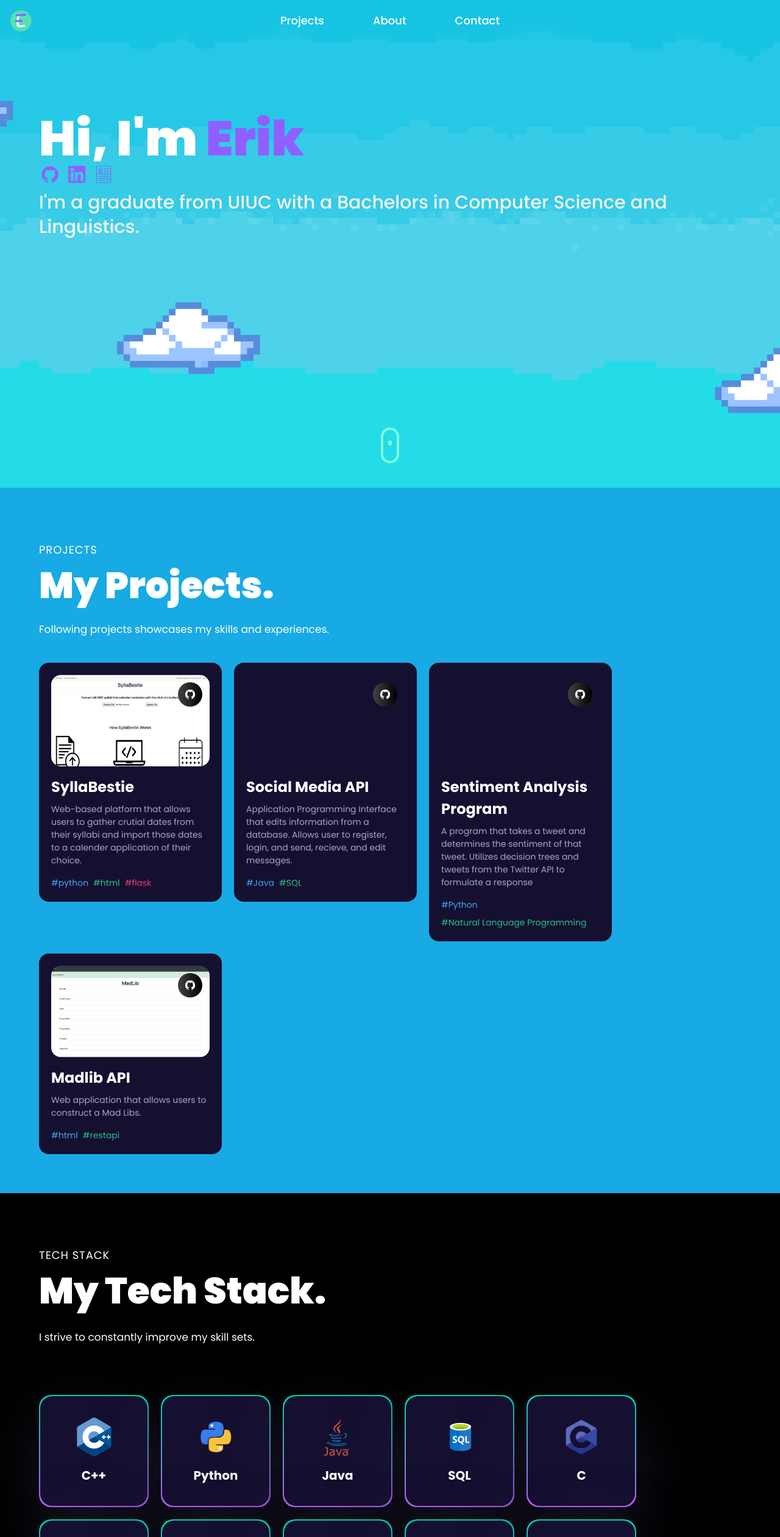
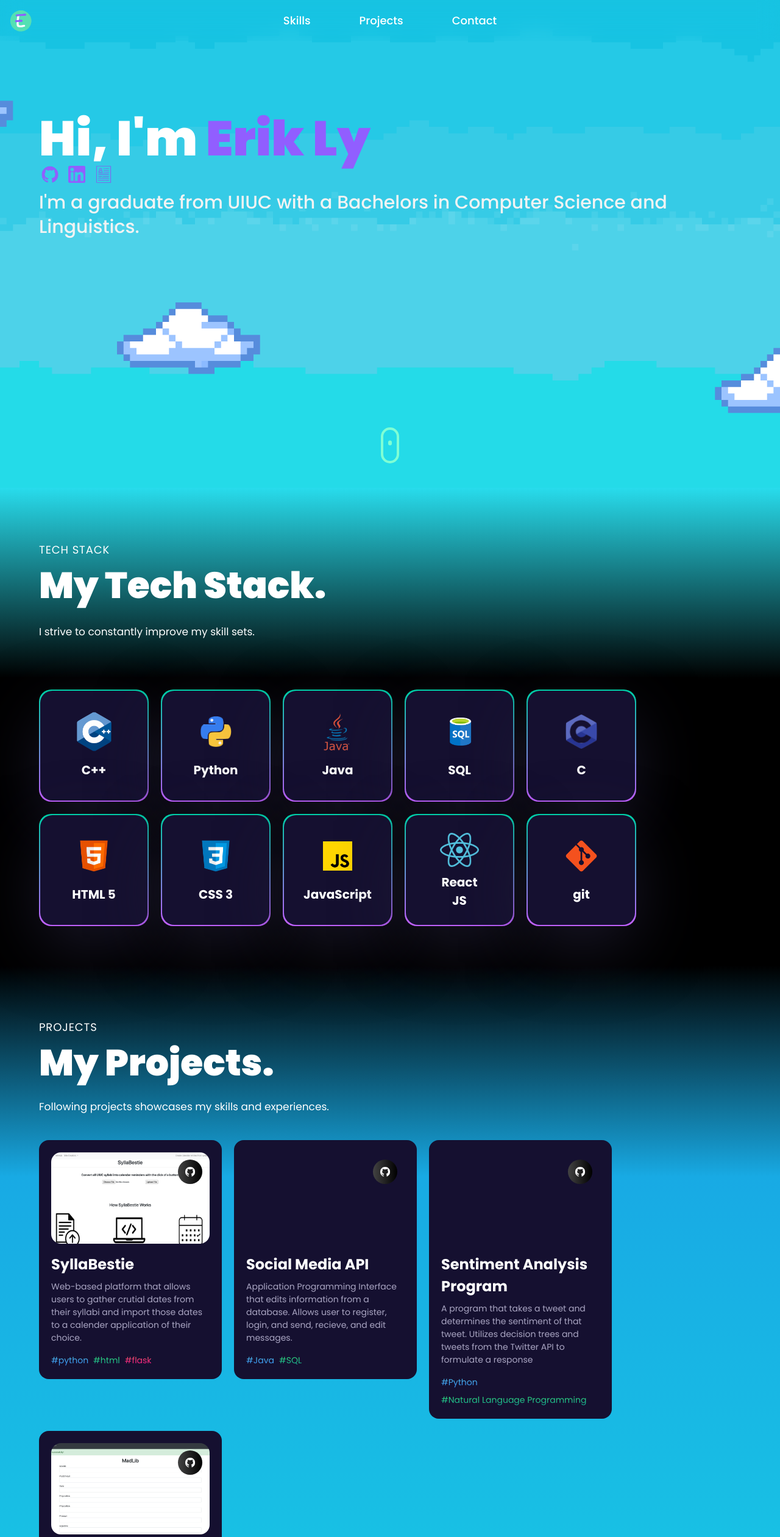
Before and after one commit to erikly2/PersonalPortfolio, a React (Vite) app: page / in a window 1280 px wide. Shown: the top 2521 px of the page at 61% size. Built offline with nearby package versions, Linux system fonts and the light colour scheme.

Commit message:
background

```diff
--- a/src/App.jsx
+++ b/src/App.jsx
@@ -1,6 +1,6 @@
 import { BrowserRouter } from "react-router-dom";
 
-import { About, Contact, Hero, Navbar, Works } from './components';
+import { Skills, Contact, Hero, Navbar, Works } from './components';
 
 const App = () => {
   return (
@@ -10,11 +10,11 @@ const App = () => {
           <Navbar />
           <Hero />
         </div>
-        <div className="bg-[#18AAE4] bg-cover bg-no-repeat bg-center">
+        <div className="skill-gradient bg-cover bg-no-repeat bg-center">
+          <Skills />
+        </div>
+        <div className="project-gradient bg-cover bg-no-repeat bg-center">
           <Works />
-        </div>
-        <div className="bg-[#000000] bg-cover bg-no-repeat bg-center">
-          <About />
         </div>
         <div className="background-container">
           <div className="content">
--- a/src/components/Contact.jsx
+++ b/src/components/Contact.jsx
@@ -1,7 +1,6 @@
 import { useState, useRef } from "react";
 import { motion } from "framer-motion";
 import emailjs from "@emailjs/browser";
-import styled from 'styled-components';
 
 import { styles } from "../styles";
 import { SectionWrapper } from "../hoc";
@@ -59,17 +58,17 @@ const Contact = () => {
       alert("Something went wrong.");
     })
   }
-  const calculateRows = () => {
+  /*const calculateRows = () => {
     const screenHeight = window.innerWidth;
-    const rowHeight = 175; // Adjust this value according to your design
+    const rowHeight = 1000; // Adjust this value according to your design
     return Math.floor(screenHeight / rowHeight);
-  };
+  };*/
 
   return (
     <div className="relative z-0 xl:mt-24 xs:mt-1 xl:flex-row flex-col-reverse justify-left items-left flex gap-10 overflow-hidden">
       <motion.div
         variants={slideIn('up', "tween", 0.2, 1)}
-        className="flex-[0.75] p-14 rounded-2xl -mt-16"
+        className="flex-[0.75] p-1 rounded-2xl mt-6 form-container"
       >
         <h3 className={styles.sectionHeadText}>Contact Me</h3>
 
@@ -105,7 +104,7 @@ const Contact = () => {
           <label className="flex flex-col">
             <span className="text-white font-medium mb-2">Your Message</span>
             <textarea
-              rows={calculateRows()}
+              rows={3}
               name="message"
               value={form.message}
               onChange={handleChange}
@@ -117,7 +116,7 @@ const Contact = () => {
             type="image"
             src="/src/assets/Me.gif"
             alt="Submit"
-            className="image-button absolute translate-x-1/3 translate-y-3/4 bottom-0 right-0 z-10" // Apply any CSS classes for styling
+            className="image-button absolute translate-x-1/3 translate-y-3/4 bottom-20 right-0 z-10" // Apply any CSS classes for styling
           />
         </form>
 
--- a/src/components/Hero.jsx
+++ b/src/components/Hero.jsx
@@ -7,7 +7,7 @@ const Hero = () => {
     <section className="relative w-full h-screen mx-auto">
       <div className={`${styles.paddingY} absolute inset-0 top-[170px] max-w-7xl mx-auto flex flex-row items-start gap-5`}>
         <div>
-          <h1 className={`${styles.heroHeadText} text-white`}>Hi, I'm <span className="text-[#915eff]">Erik</span></h1>
+          <h1 className={`${styles.heroHeadText} text-white`}>Hi, I'm <span className="text-[#915eff]">Erik Ly</span></h1>
           <div className="flex flex-row -mt-2 gap-3 center">
             <div className="w-9 h-9">
               <a href="https://github.com/erikly2?tab=repositories" target="_blank">
--- a/src/components/About.jsx
+++ b/src/components/Skills.jsx
@@ -35,7 +35,7 @@ const ServiceCard = ({ index, name, icon }) => (
   </Tilt>
 );
 
-const About = () => {
+const Skills = () => {
   return (
     <>
       <motion.div variants={textVariant()}>
@@ -59,4 +59,4 @@ const About = () => {
   )
 }
 
-export default SectionWrapper(About, "about");
+export default SectionWrapper(Skills, "skills");
--- a/src/components/index.js
+++ b/src/components/index.js
@@ -1,14 +1,14 @@
 import { EarthCanvas, BallCanvas, ComputersCanvas, StarsCanvas } from './canvas';
 import Hero from './Hero';
 import Navbar from './Navbar';
-import About from './About';
+import Skills from './Skills';
 import Works from './Works';
 import Contact from './Contact';
 
 export {
   Hero,
   Navbar,
-  About,
+  Skills,
   Works,
   Contact,
   EarthCanvas,
--- a/src/constants/index.js
+++ b/src/constants/index.js
@@ -16,14 +16,13 @@ import {
 
 export const navLinks = [
   {
+    id: "skills",
+    title: "Skills",
+  },
+  {
     id: "projects",
     title: "Projects",
-  }
-  ,{
-    id: "about",
-    title: "About",
   },
-
   {
     id: "contact",
     title: "Contact",
--- a/src/index.css
+++ b/src/index.css
@@ -17,6 +17,13 @@
   margin-top: -100px;
   padding-bottom: 100px;
   display: block;
+}
+
+.skill-gradient {
+  background: linear-gradient(to bottom, #28DCEC 0%, #000000 40%);
+}
+.project-gradient {
+  background: linear-gradient(to bottom, #000000 0%, #18AAE4 30%, #18C4E4 90%);
 }
 
 .black-gradient {
@@ -95,11 +102,10 @@
 }
 
 .image-button {
-  width: 25vw; /* Set the width of the button */
-  height: 25vw; /* Set the height of the button */
+  width: 20vw; /* Set the width of the button */
+  height: 20vw; /* Set the height of the button */
   border: none; /* Remove default border */
   cursor: pointer; /* Change cursor to pointer on hover */
-  /* Add any other styling you want */
 }
 
 .content {
@@ -112,7 +118,7 @@
 
 .form-container { /* vw */
   width: 90vw; /* Set the initial width of the container */
-  height: calc(20vw*2.4);
+  height: 64vw;
   margin: 0 auto; /* Center the form horizontally */
   transition: width 0.1s ease, transform 0.1s ease; /* Add a smooth transition effect */
   transform: scale(.80);
```
